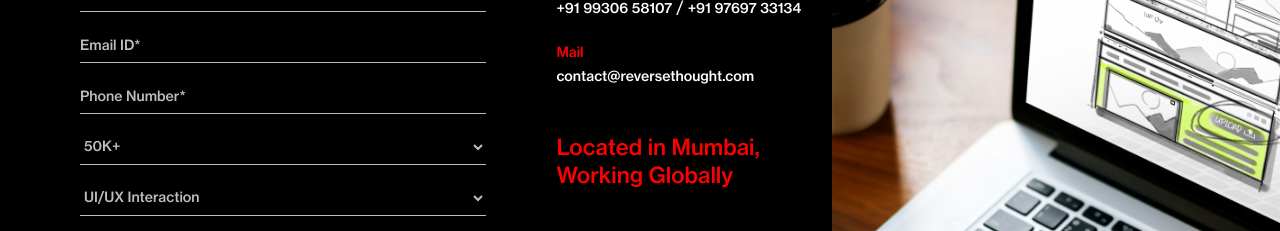
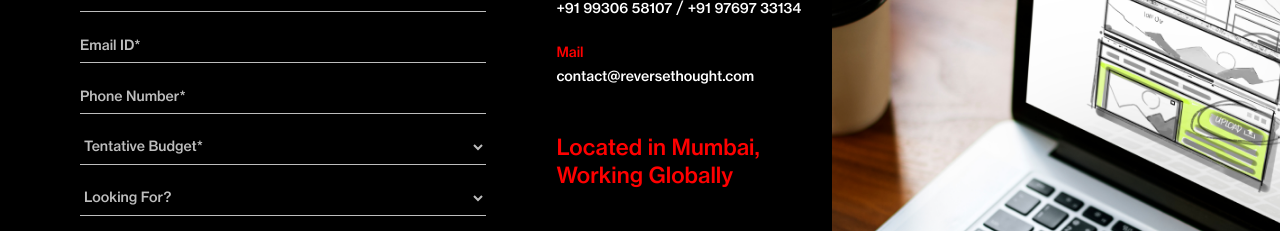
Before and after one commit to swapnil2411/Reversethought, a plain HTML site: page index.html in a window 1280 px wide. Shown: the part 3660-3891 px from the top of the page. Drawn offline with nearby package versions, Linux system fonts and the light colour scheme; no server answers.

Commit message:
Heading dropdown

```diff
--- a/index.html
+++ b/index.html
@@ -296,6 +296,7 @@
                             </div>
                             <div class="form-group">
                                 <select name="budget" id="budget" class="form-control" required>
+                                    <option value="Tentative Budget*" disabled selected>Tentative Budget*</option>
                                     <option value="50K+">50K+</option>
                                     <option value="1 Lakh+">1 Lakh+</option>
                                     <option value="5 Lakh+">5 Lakh+</option>
@@ -305,6 +306,7 @@
                             </div>
                             <div class="form-group">
                                 <select name="service" id="service" class="form-control" required>
+                                    <option value="Looking For?" disabled selected>Looking For?</option>
                                     <option value="UI/UX Interaction">UI/UX Interaction</option>
                                     <option value="Web Design">Web Design</option>
                                     <option value="Web Development">Web Development</option>
```
